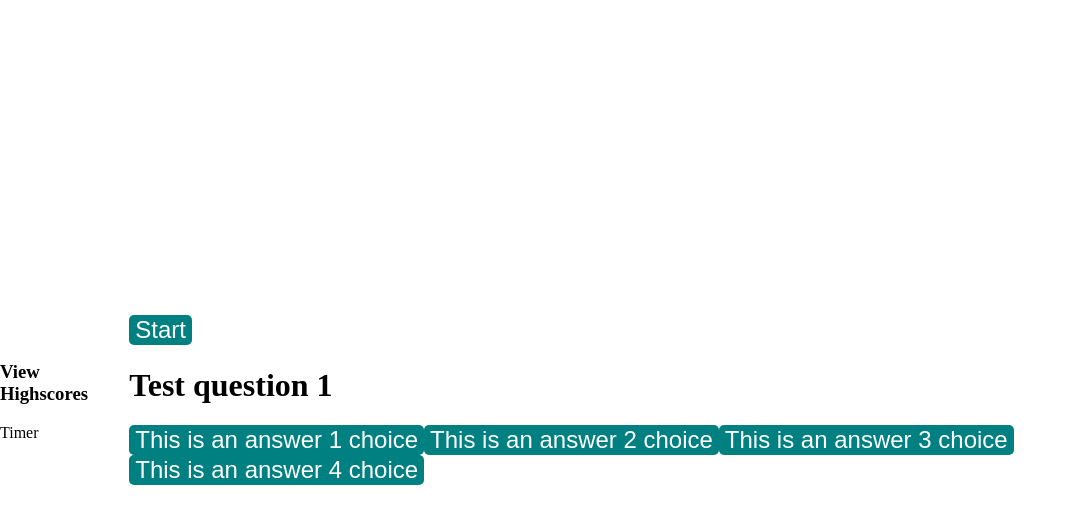
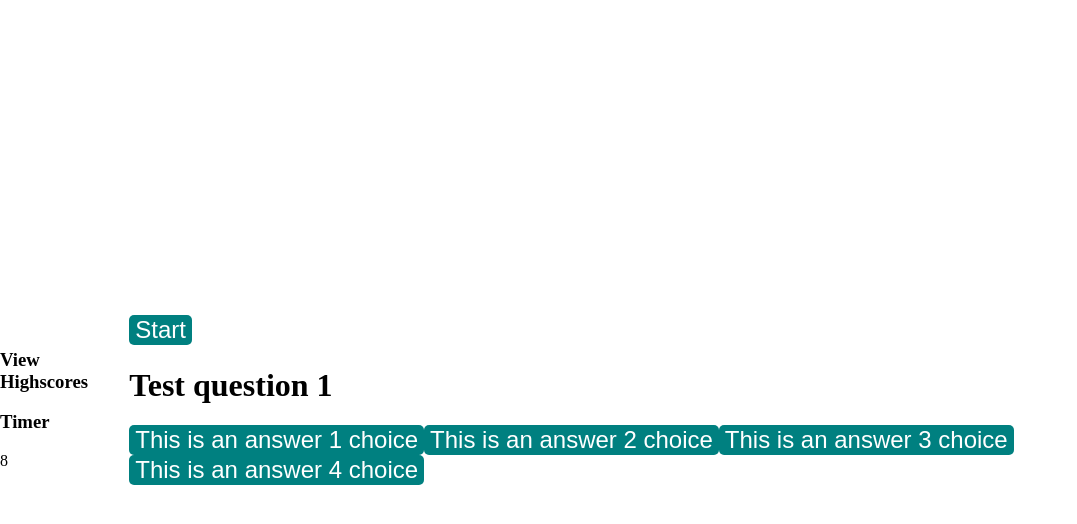
Before and after one commit to ImMythz/Code_Quiz, a plain HTML site: page main/index.html in a window 1280 px wide. Both pictures are taken after a click on the button "Start". Shown: the whole page, without its empty margins (0-1077 px from the left). Drawn offline with Linux system fonts and the light colour scheme.

Commit message:
added countdown timer logic

```diff
--- a/main/index.html
+++ b/main/index.html
@@ -16,8 +16,9 @@
             <div id="scoreboard"></div>
         </div>
 
-        <div class="timeNumber">
-            <p>Timer</p>
+        <div>
+            <h3 id="timer">Timer</h3>
+            <div id="timeNumber"></div>
         </div>
     </header>
 
--- a/main/script.js
+++ b/main/script.js
@@ -2,10 +2,12 @@ const btnStart = document.getElementById('btnStart')
 const questionOutput = document.getElementById('question')
 const answerButtons = document.getElementById('answerButtons')
 const scoreboard = document.getElementById('scoreboard')
+const timeNumber = document.getElementById('timeNumber')
 let firstQuestion = 0
 let right = 0
 let wrong = 0
-let timer = 60
+let timeLeft = 10
+let timer;
 
 // Array to hold quiz questions and answers
 const questionList = [
@@ -63,6 +65,7 @@ btnStart.addEventListener('click', startGame)
 function startGame() {
     console.log('started')
     setQuestion();
+    countdown();
 }
 
 function setQuestion() {
@@ -71,8 +74,19 @@ function setQuestion() {
 }
 
 // Timer function
-function countdown() {
+function countdown(timer) {
+    timer =  setInterval(() => {
+        timeLeft--;
+        timeNumber.innerText = timeLeft
+        if (timeLeft <= 0) {
+            clearInterval(timer)
+            showResults()
+        }
+    }, 1000);
+}
 
+function stopCountdown(timer) {
+    clearInterval(timer)
 }
 
 // Showing the questions
@@ -114,8 +128,7 @@ function selectedAnswer(event) {
     if (firstQuestion <=3) {
         firstQuestion++
     resetQuestion()
-    startGame()
-    nextQuestion()
+    setQuestion()
     } else {
         showResults()
         return;
@@ -130,6 +143,9 @@ function showResults() {
     questionOutput.remove()
     answerButtons.remove()
     btnStart.remove()
+    console.log('baba booey')
+    clearInterval(timer)
+    // timeNumber.remove()
 }
 
 // Resets after each question
```
